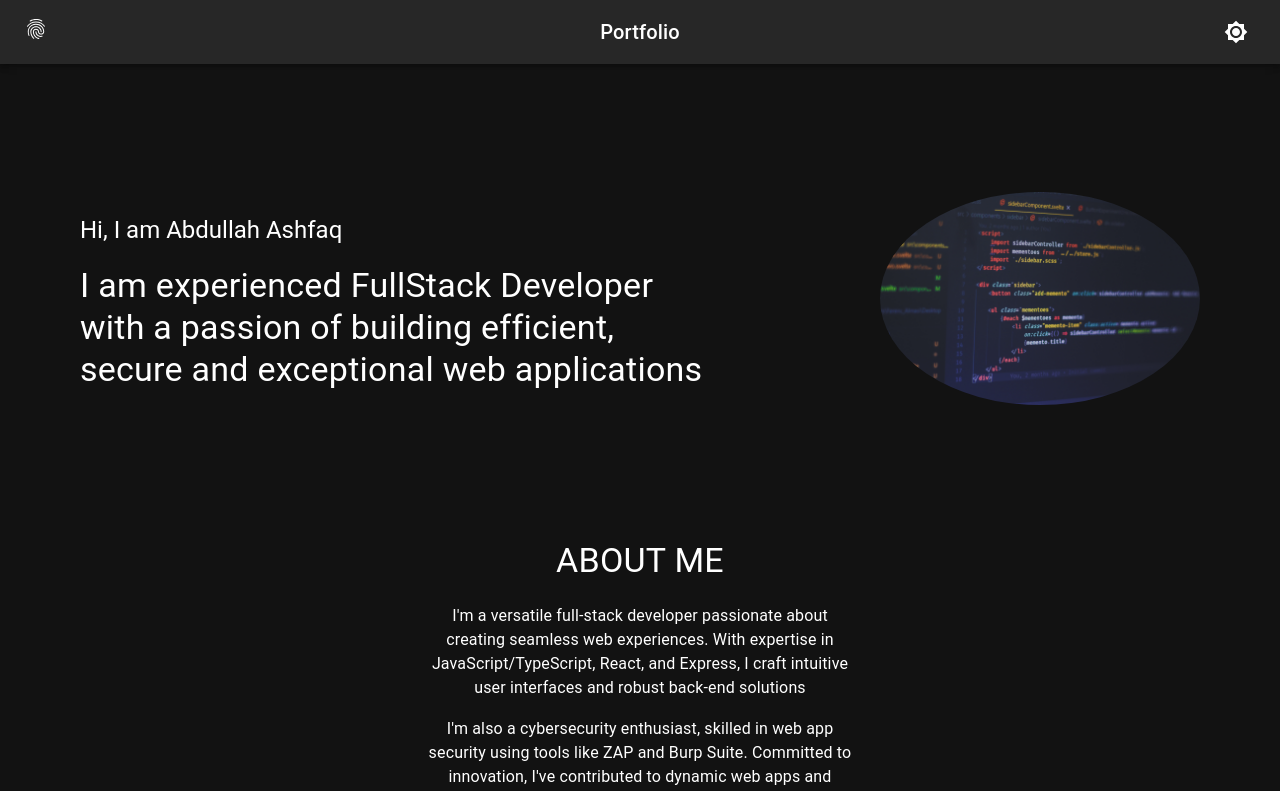
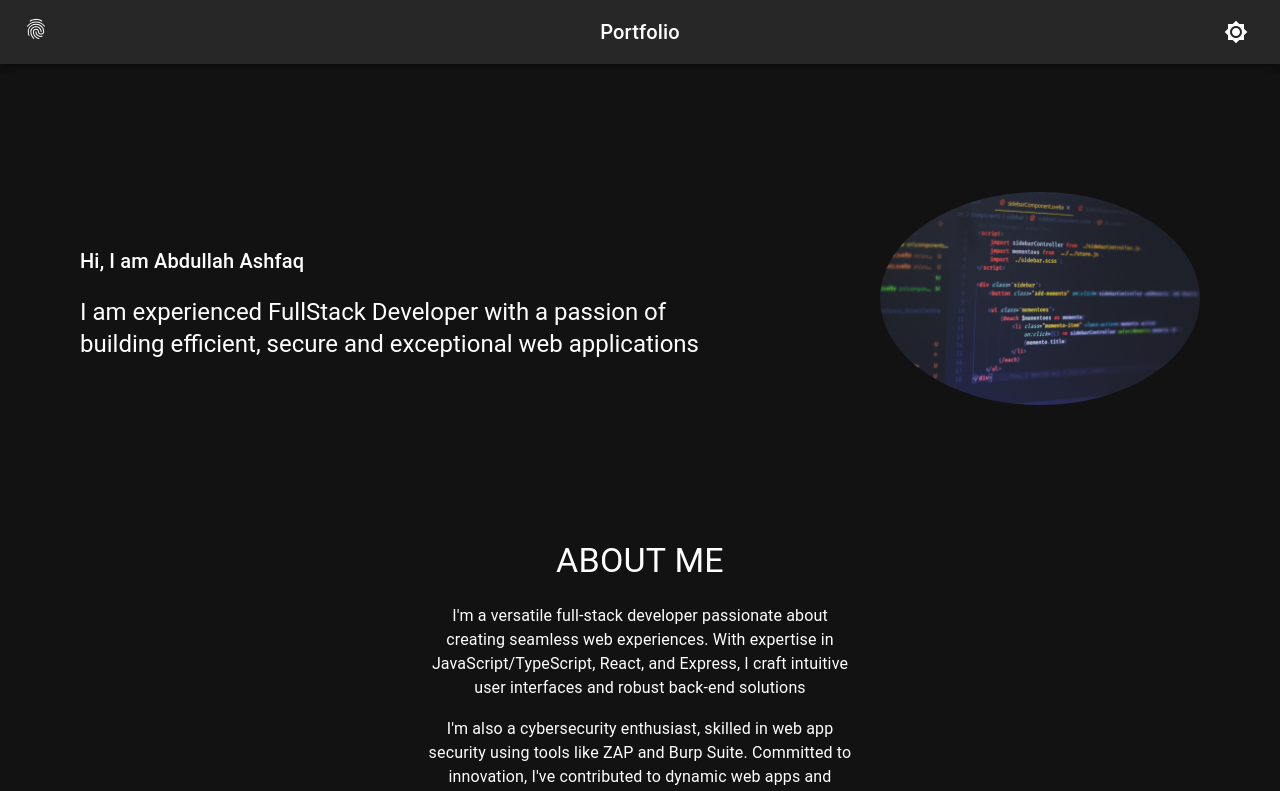
Before and after one commit to Tipu1996/Portfolio, a React (Vite) app: page / in a window 1280 px wide. Shown: the top 791 px of the page. Built offline with nearby package versions, Linux system fonts and the light colour scheme.

Commit message:
redesigned a bit of the intro and aboutme sections

```diff
--- a/src/components/AboutMe.jsx
+++ b/src/components/AboutMe.jsx
@@ -9,7 +9,7 @@ const typographyStyle = {
 const AboutMe = () => {
 	return (
 		<Grid container justifyContent={"center"} marginTop={"3%"}>
-			<Grid item xs={4}>
+			<Grid item xs={8} md={4}>
 				<Typography
 					variant="h4"
 					align="center"
--- a/src/components/Intro.jsx
+++ b/src/components/Intro.jsx
@@ -8,16 +8,16 @@ const Intro = () => {
 			justifyContent={"space-around"}
 			alignItems={"center"}
 		>
-			<Grid item xs={6}>
-				<Typography variant="h5" marginBottom={"3%"}>
+			<Grid item xs={10} md={6}>
+				<Typography variant="h6" marginBottom={"3%"}>
 					Hi, I am Abdullah Ashfaq
 				</Typography>
-				<Typography variant="h4">
+				<Typography variant="h5">
 					I am experienced FullStack Developer with a passion of
 					building efficient, secure and exceptional web applications
 				</Typography>
 			</Grid>
-			<Grid item xs={3}>
+			<Grid item xs={6} md={3}>
 				<img
 					src="devImg.jpg"
 					alt="devImage"
```
